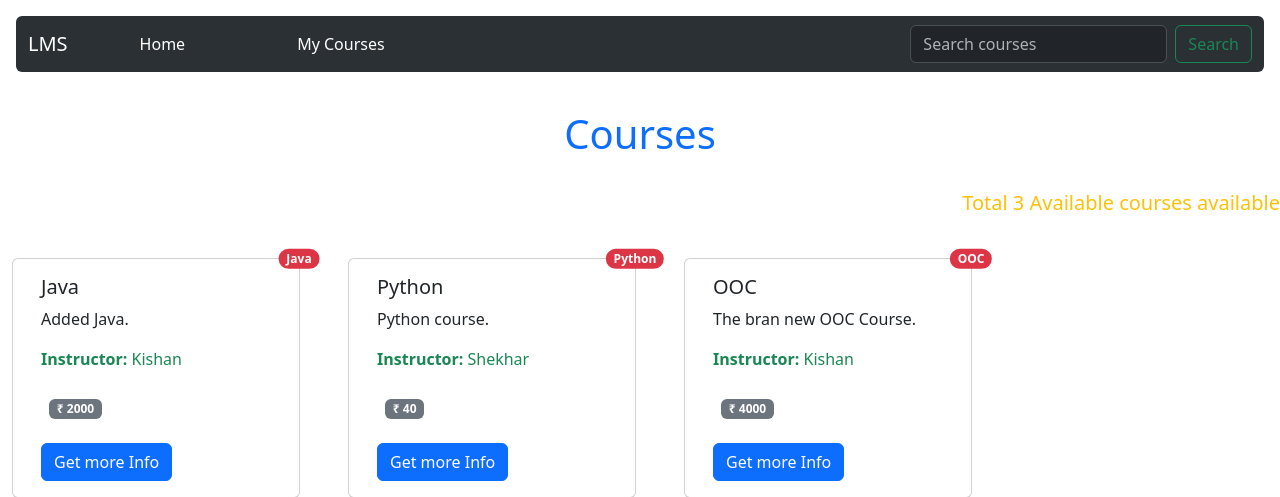
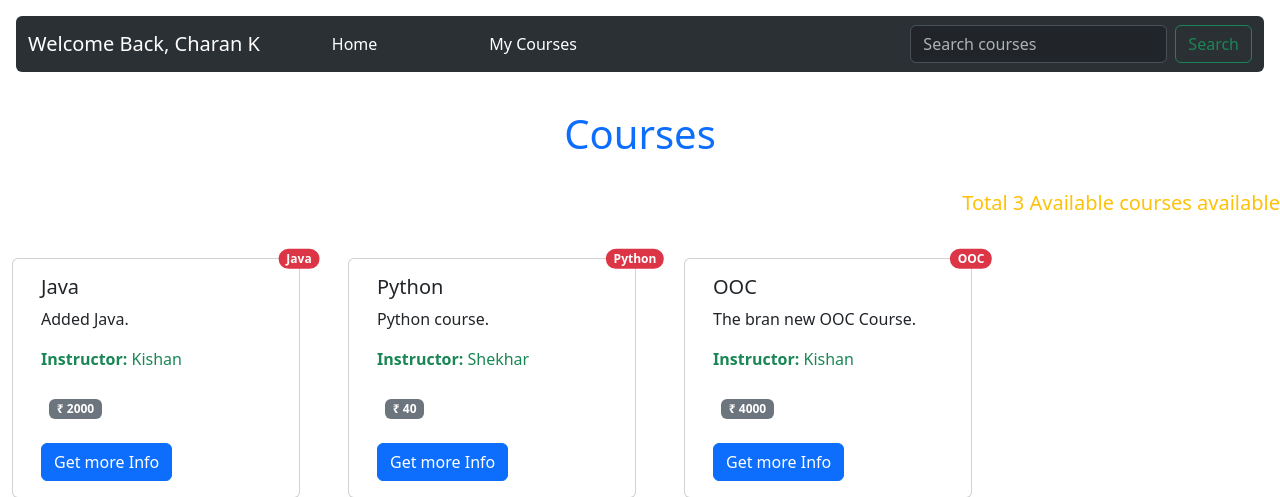
Before and after one commit to charankulal/Learning-Management-System-Django, a Django app: template base/templates/base/student_main_page.html in a window 1280 px wide. Shown: the top 497 px of the page. Run offline with Django 4.2, Linux system fonts and the light colour scheme; the template is opened without the code that fills it: values that come from a table or form of the project are taken from there, others are empty; data comes from the database, SQL or seed files in the repository.

Commit message:
Updated the student page

```diff
--- a/base/templates/base/student_main_page.html
+++ b/base/templates/base/student_main_page.html
@@ -10,7 +10,7 @@
 <body>
     <nav class="navbar navbar-expand-lg bg-body-tertiary m-3 rounded fixed-top" data-bs-theme="dark">
         <div class="container-fluid">
-            <a class="navbar-brand" href="#">LMS</a>
+            <a class="navbar-brand" href="#">Welcome Back, {{student.name}}</a>
             <button class="navbar-toggler" type="button" data-bs-toggle="collapse" data-bs-target="#navbarSupportedContent"
                 aria-controls="navbarSupportedContent" aria-expanded="false" aria-label="Toggle navigation">
                 <span class="navbar-toggler-icon"></span>
--- a/base/views.py
+++ b/base/views.py
@@ -4,7 +4,7 @@ from django.contrib.auth.models import AnonymousUser
 from django.contrib.auth import authenticate, login, logout
 from .models import Course, Teacher, Topic, Student, PurchaseAndEnrolment
 
-st='email'
+login_status=False
 
 def studentMainPage(request,pk):
     if request.GET.get('q') != None:
@@ -31,7 +31,7 @@ def loginPage(request):
         try:
             student = Student.objects.get(email=email)
             if student.password == password:
-
+                login_status=True
                 return redirect('studentmain',student)
 
         except:
```
Also changed, not shown: base/templates/base/studentAllCourse.html (added).
